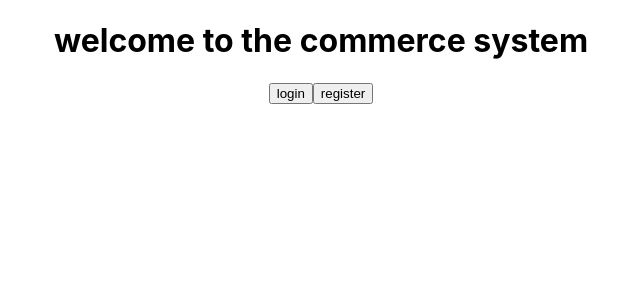
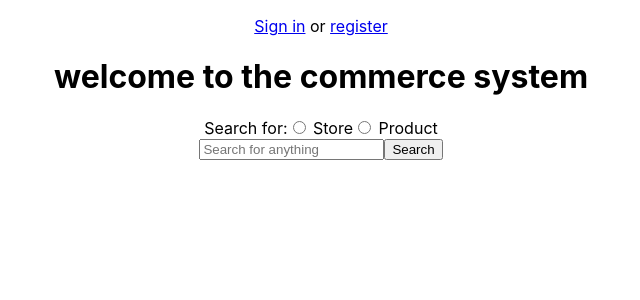
Before and after one commit to talkad/WSEP212-Commerce_System, a React (Create React App) app in the folder Client/: page / in a window 1280 px wide. Shown: the top 300 px of the page, without its empty margins (319-959 px from the left). Built offline with nearby package versions, Linux system fonts and the light colour scheme.

Commit message:
added loging, registration and main screen

```diff
--- a/Client/package.json
+++ b/Client/package.json
@@ -9,6 +9,7 @@
     "framer-motion": "^4.1.8",
     "react": "^17.0.2",
     "react-dom": "^17.0.2",
+    "react-router": "^5.2.0",
     "react-scripts": "4.0.3",
     "web-vitals": "^1.1.1",
     "websocket": "^1.0.34"
--- a/Client/src/App.js
+++ b/Client/src/App.js
@@ -6,10 +6,26 @@ import { w3cwebsocket as W3CWebSocket } from 'websocket'
 import Visitor from "./Pages/Visitor";
 import Login from "./Pages/Login";
 import Register from "./Pages/Register";
+import Registered from "./Pages/Registered"
 
 // const client = new W3CWebSocket('ws://192.168.56.1:8080')
 
 class App extends React.Component{
+
+    render() {
+        return(
+            <Router>
+                <div className="App">
+                    <Switch>
+                        <Route exact path="/" component={Visitor} />
+                        <Route path="/login" component={Login} />
+                        <Route path="/register" component={Register} />
+                        <Route path="/registered" component={Registered} />
+                    </Switch>
+                </div>
+            </Router>
+        )
+    }
 
     // constructor(props) {
     //     super(props);
@@ -109,19 +125,7 @@ class App extends React.Component{
     //     return (thisPage);
     // }
 
-    render() {
-        return(
-            <Router>
-                <div className="App">
-                    <Switch>
-                        <Route exact path="/" component={Visitor} />
-                        <Route path="/login" component={Login} />
-                        <Route path="/register" component={Register} />
-                    </Switch>
-                </div>
-            </Router>
-        )
-    }
+
 }
 
 export default App;
--- /dev/null
+++ b/Client/src/Components/Search.js
@@ -0,0 +1,72 @@
+import React from "react";
+
+class Search extends React.Component{
+
+    constructor(props) {
+        super(props);
+
+        this.state = {
+            searchOption: 'N/A',
+            searchProductBy: 'N/A',
+            freeText: '',
+        }
+
+        this.searchOptionChangeHandler = this.searchOptionChangeHandler.bind(this);
+        this.searchProductByChangeHandler = this.searchProductByChangeHandler.bind(this);
+        this.searchOption = this.searchOption.bind(this);
+        this.handleFreeTextChange = this.handleFreeTextChange.bind(this);
+    }
+
+    searchOptionChangeHandler(event) {
+        this.setState({ searchOption: event.target.value });
+    }
+
+    searchProductByChangeHandler(event) {
+        this.setState( {searchProductBy: event.target.value });
+    }
+
+    searchOption(){
+        if(this.state.searchOption === "Product"){
+            return <div>
+                <div onChange={this.searchProductByChangeHandler}>
+                    <label>Search product by:</label>
+                    <input type="radio" value="Name" name="searchProductBy" /> By Name
+                    <input type="radio" value="Category" name="searchProductBy" /> By Category
+                    <input type="radio" value="Keyword" name="searchProductBy" /> By Keyword
+                </div>
+            </div>;
+        }
+    }
+
+    handleFreeTextChange(event){
+        this.setState( { freeText: event.target.value });
+    }
+
+    handleSearch(){
+        //TODO: sending to the server the appropriate request and moving to a screen which show the result
+    }
+
+    render() {
+        return (
+            <div className="Search">
+                <div onChange={this.searchOptionChangeHandler}>
+                    <label>Search for:</label>
+                    <input type="radio" value="Store" name="searchOption" /> Store
+                    <input type="radio" value="Product" name="searchOption" /> Product
+                </div>
+                {this.searchOption()}
+                <div>
+                    <form>
+                        <input type="text" name="searchText" placeholder="Search for anything" value={this.state.freeText}
+                               onChange={this.handleFreeTextChange}/>
+                        <button onClick={this.handleSearch}>Search</button>
+                    </form>
+                </div>
+            </div>
+        );
+    }
+}
+
+
+
+export default Search;
--- a/Client/src/Pages/Login.js
+++ b/Client/src/Pages/Login.js
@@ -3,11 +3,47 @@ import React from "react";
 
 class Login extends React.Component{
 
+    constructor(props) {
+        super(props);
+
+        this.state = {
+            username: '',
+            password: '',
+        }
+
+        this.handleUsernameChange = this.handleUsernameChange.bind(this);
+        this.handlePasswordChange = this.handlePasswordChange.bind(this);
+        this.handleSignIn = this.handleSignIn.bind(this);
+    }
+
+    handleUsernameChange(event) {
+        this.setState({username: event.target.value});
+    }
+    handlePasswordChange(event) {
+        this.setState({password: event.target.value});
+    }
+
+    handleSignIn(){
+        //TODO: send data to server and redirect according to the result
+        this.props.history.push('/registered');
+    }
+
 
     render(){
         return (
-            <div>
-                <h1>this is a login screen</h1>
+            <div className="Login">
+                <h1>Hello there</h1>
+                <form>
+                    <input type="text" name="username" placeholder="Username" value={this.state.username}
+                           onChange={this.handleUsernameChange}/>
+                </form>
+                <form>
+                    <input type="password" name="password" placeholder="Password" value={this.state.password}
+                           onChange={this.handlePasswordChange}/>
+                </form>
+                <div>
+                    <button  onClick={this.handleSignIn}>Sign in</button>
+                </div>
             </div>
         );
     }
--- a/Client/src/Pages/Register.js
+++ b/Client/src/Pages/Register.js
@@ -1,13 +1,57 @@
 import React from "react";
+import { Link } from 'react-router-dom'
 
 
 class Register extends React.Component{
 
+    constructor(props) {
+        super(props);
+
+        this.state = {
+            username: '',
+            password: '',
+        }
+
+        this.handleUsernameChange = this.handleUsernameChange.bind(this);
+        this.handlePasswordChange = this.handlePasswordChange.bind(this);
+        this.goBack = this.goBack.bind(this);
+    }
+
+    handleUsernameChange(event) {
+        this.setState({username: event.target.value});
+    }
+    handlePasswordChange(event) {
+        this.setState({password: event.target.value});
+    }
+
+    handleCreateAccount(){
+        //TODO: send data to server and redirect according to the result
+    }
+
+    goBack(){ //TODO: do we need a back button?
+        this.props.history.goBack();
+    }
+
 
     render(){
         return (
-            <div>
-                <h1>this is a registration screen</h1>
+            <div className="Register">
+                <h1>Create an account</h1>
+                <form>
+                    <input type="text" name="username" placeholder="Username" value={this.state.username}
+                    onChange={this.handleUsernameChange}/>
+                </form>
+                <form>
+                    <input type="password" name="password" placeholder="Password" value={this.state.password}
+                           onChange={this.handlePasswordChange}/>
+                </form>
+                <div>
+                    <button  onClick={this.handleCreateAccount}>create account</button>
+                </div>
+                <p>already a member? <Link to="/login">sign in</Link></p>
+                {/*<div>*/}
+                {/*    <button  onClick={this.goBack}>back</button>*/}
+                {/*</div>*/}
             </div>
         );
     }
--- /dev/null
+++ b/Client/src/Pages/Registered.js
@@ -0,0 +1,15 @@
+import React from "react";
+
+class Registered extends React.Component{
+
+
+    render() {
+        return (
+            <div className="Registered">
+                <h1>this is a screen for registered accounts</h1>
+            </div>
+        );
+    }
+}
+
+export default Registered;
--- a/Client/src/Pages/Visitor.js
+++ b/Client/src/Pages/Visitor.js
@@ -1,20 +1,17 @@
 import React from "react";
+import Search from "../Components/Search";
 import { Link } from 'react-router-dom'
-import Login from './Login'
 
 
 class Visitor extends React.Component{
 
+
     render() {
         return(
             <div className="Visitor">
+                <p><Link to="/login">Sign in</Link> or <Link to="/register">register</Link></p>
                 <h1>welcome to the commerce system</h1>
-                <Link to="/login">
-                    <button>login</button>
-                </Link>
-                <Link to="/register">
-                    <button>register</button>
-                </Link>
+                <Search/>
             </div>
         );
     }
```
Also changed, not shown: 1 other file (tests, documents, lock files or other folders).
